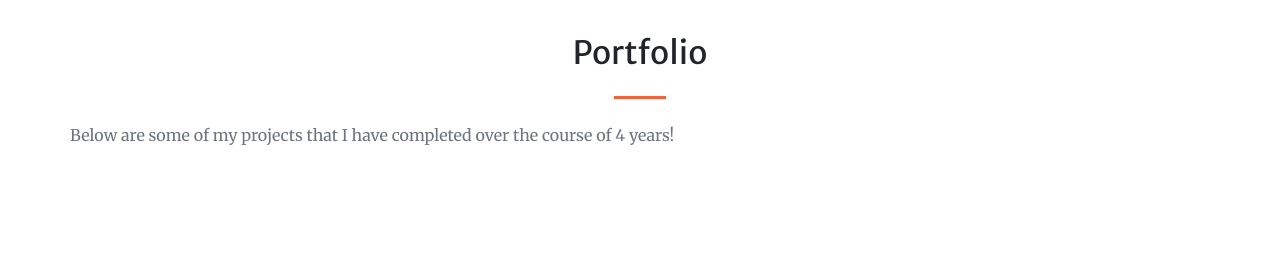
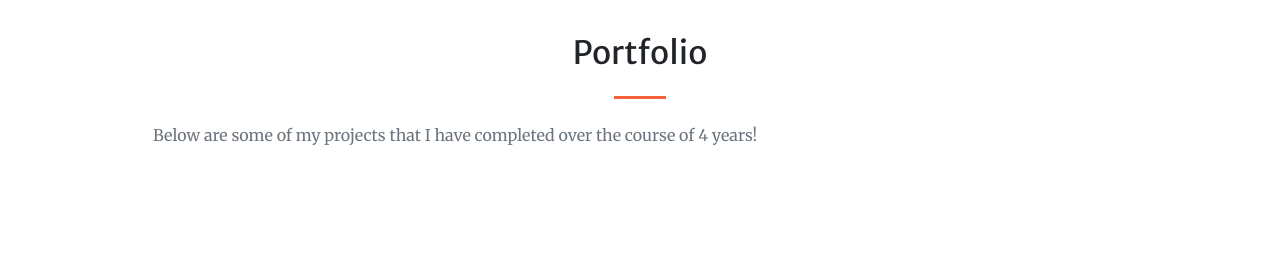
Before and after one commit to trxm/trxm.github.io, a website: page index.html in a window 1280 px wide. Shown: the part 1420-1673 px from the top of the page. Drawn offline with nearby package versions, Linux system fonts and the light colour scheme.

Commit message:
fix text to center in portfolio section

```diff
--- a/index.html
+++ b/index.html
@@ -67,7 +67,7 @@
             <div class="container">
                 <h2 class="text-center mt-0">Portfolio</h2>
                 <hr class="divider my-4" />
-                <div class="row">
+                <div class="col-lg-8 text-center">
                     <p class="text-muted mb-0">Below are some of my projects that I have completed over the course of 4 years!</p>
                 </div>
             </div>
```
